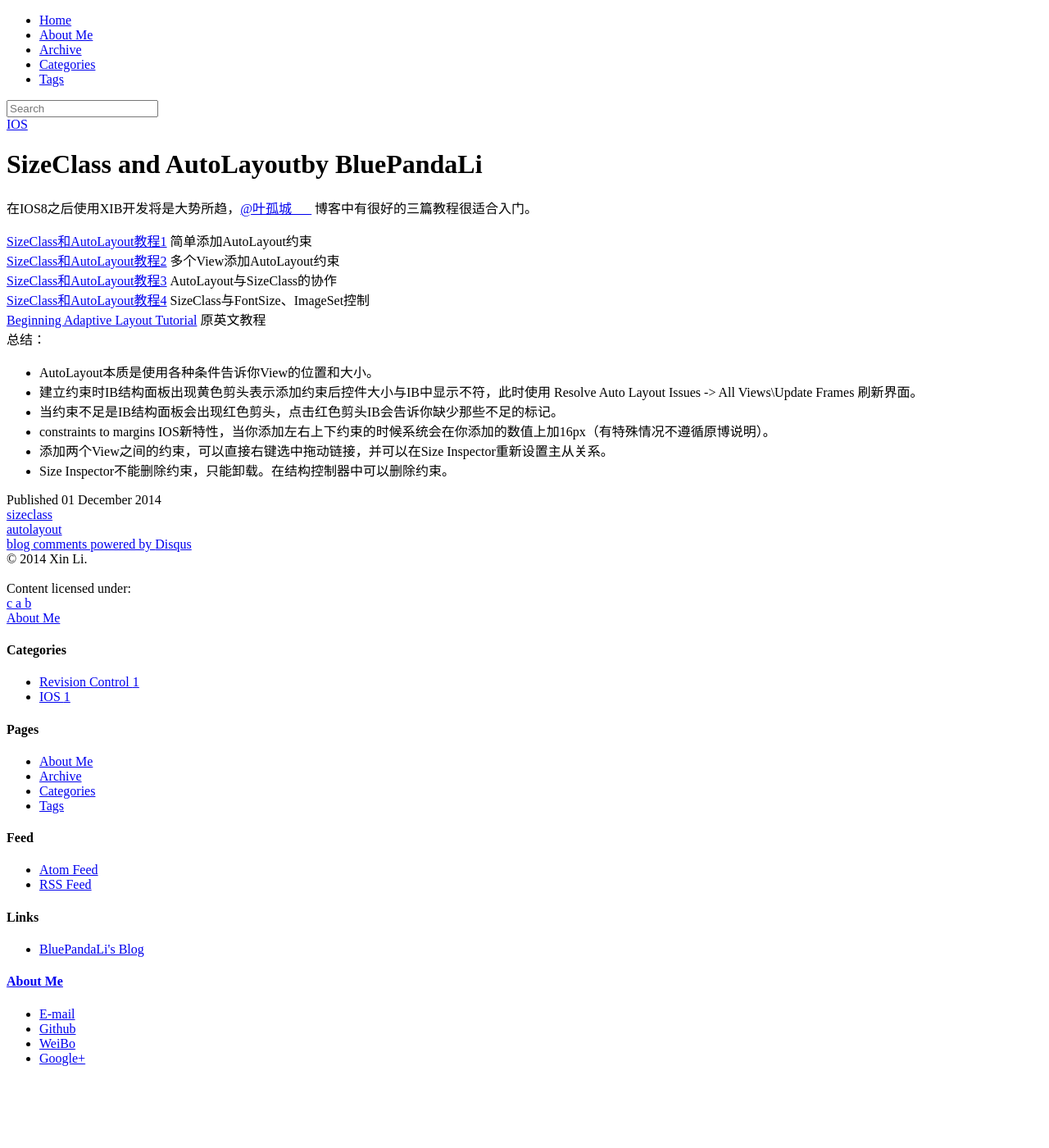
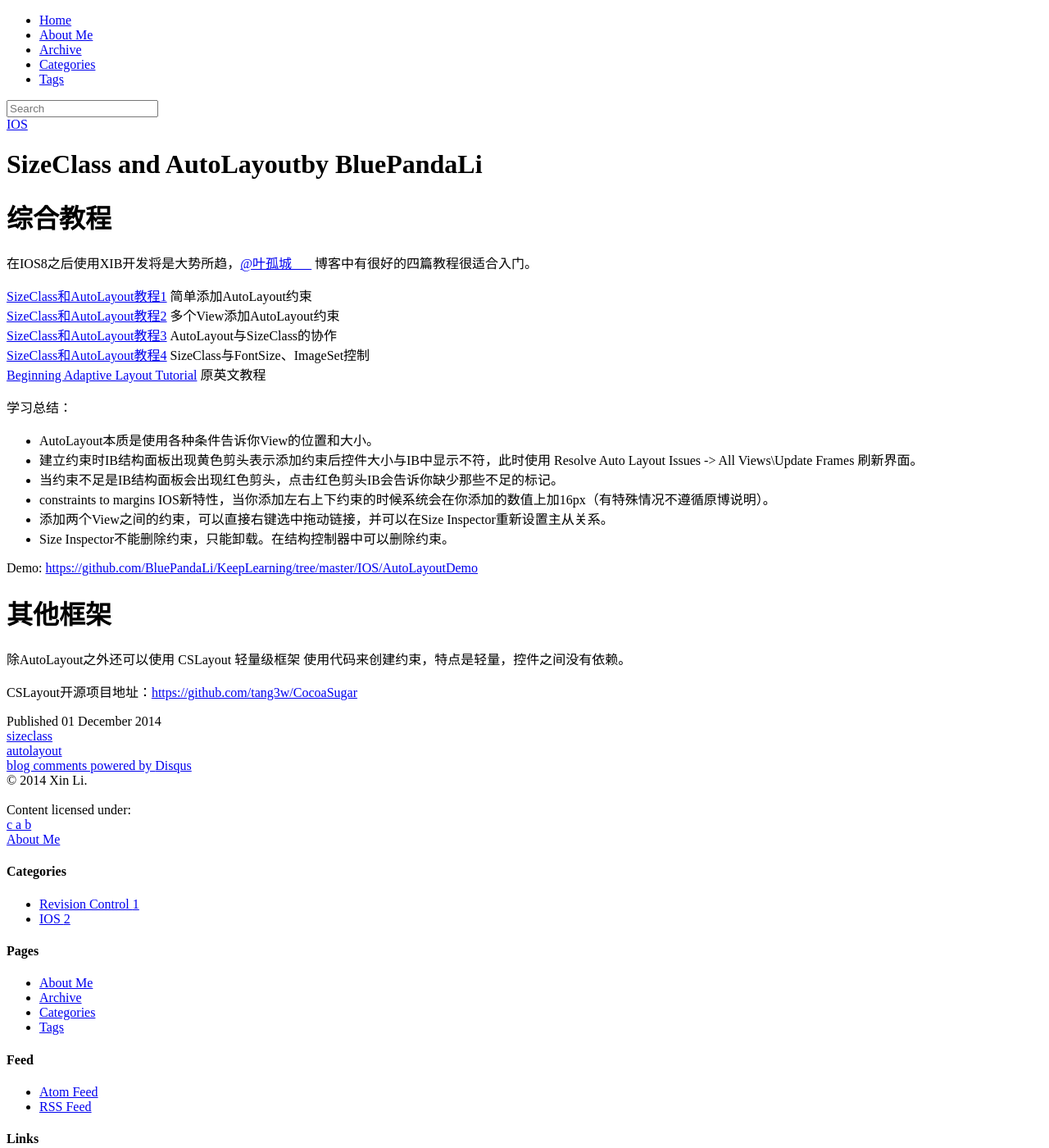
Before and after one commit to BluePandaLi/bluepandali.github.com, a Jekyll site: the page built from _posts/2014-12-1-Sizeclsss-and-AutoLayout.md, in a window 1280 px wide and 1400 px high. Shown: the whole window at 82% size. Built offline with Jekyll 4.4.1, drawn with Linux system fonts in a browser that asks for light colours; nearby versions of some CDN libraries; library files that are not in the unit come from our copies; comment, search, counter and statistics services are not loaded.

```diff
--- a/_posts/2014-12-1-Sizeclsss-and-AutoLayout.md
+++ b/_posts/2014-12-1-Sizeclsss-and-AutoLayout.md
@@ -5,14 +5,16 @@ title: SizeClass and AutoLayout
 tagline: by BluePandaLi
 tags: [sizeclass,autolayout]
 ---
-在IOS8之后使用XIB开发将是大势所趋，[@叶孤城___](http://www.jianshu.com/users/b82d2721ba07/latest_articles) 博客中有很好的三篇教程很适合入门。
+#综合教程
+在IOS8之后使用XIB开发将是大势所趋，[@叶孤城___](http://www.jianshu.com/users/b82d2721ba07/latest_articles) 博客中有很好的四篇教程很适合入门。
 
 [SizeClass和AutoLayout教程1](http://www.jianshu.com/p/bd071f9a558d) 简单添加AutoLayout约束
 [SizeClass和AutoLayout教程2](http://www.jianshu.com/p/a4cf3db81c0b) 多个View添加AutoLayout约束
 [SizeClass和AutoLayout教程3](http://www.jianshu.com/p/3d6b2341fd83) AutoLayout与SizeClass的协作
 [SizeClass和AutoLayout教程4](http://www.jianshu.com/p/e72e957497b3) SizeClass与FontSize、ImageSet控制
 [Beginning Adaptive Layout Tutorial](http://www.raywenderlich.com/83276/beginning-adaptive-layout-tutorial) 原英文教程
-总结：
+
+学习总结：
 
 *	AutoLayout本质是使用各种条件告诉你View的位置和大小。
 *	建立约束时IB结构面板出现黄色剪头表示添加约束后控件大小与IB中显示不符，此时使用 Resolve Auto Layout Issues ->  All Views\Update Frames 刷新界面。
@@ -20,3 +22,12 @@ tags: [sizeclass,autolayout]
 *	constraints to margins IOS新特性，当你添加左右上下约束的时候系统会在你添加的数值上加16px（有特殊情况不遵循原博说明）。
 *	添加两个View之间的约束，可以直接右键选中拖动链接，并可以在Size Inspector重新设置主从关系。
 *	Size Inspector不能删除约束，只能卸载。在结构控制器中可以删除约束。
+
+Demo:
+[https://github.com/BluePandaLi/KeepLearning/tree/master/IOS/AutoLayoutDemo](https://github.com/BluePandaLi/KeepLearning/tree/master/IOS/AutoLayoutDemo)
+
+
+#其他框架
+除AutoLayout之外还可以使用 CSLayout 轻量级框架 使用代码来创建约束，特点是轻量，控件之间没有依赖。
+
+CSLayout开源项目地址：[https://github.com/tang3w/CocoaSugar](https://github.com/tang3w/CocoaSugar)
```
Also changed, not shown: _posts/2014-12-3-IOS-Animation.md (added, +56 -0 lines).
